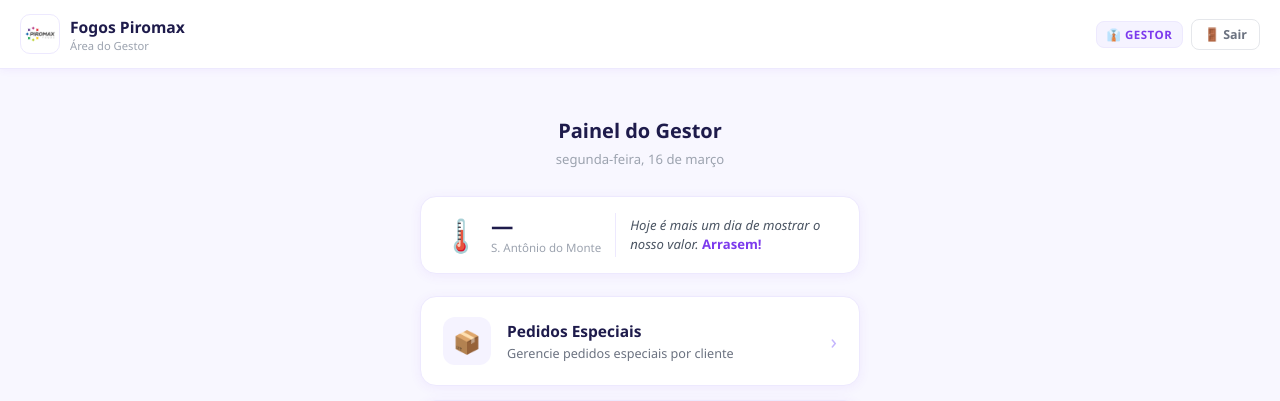
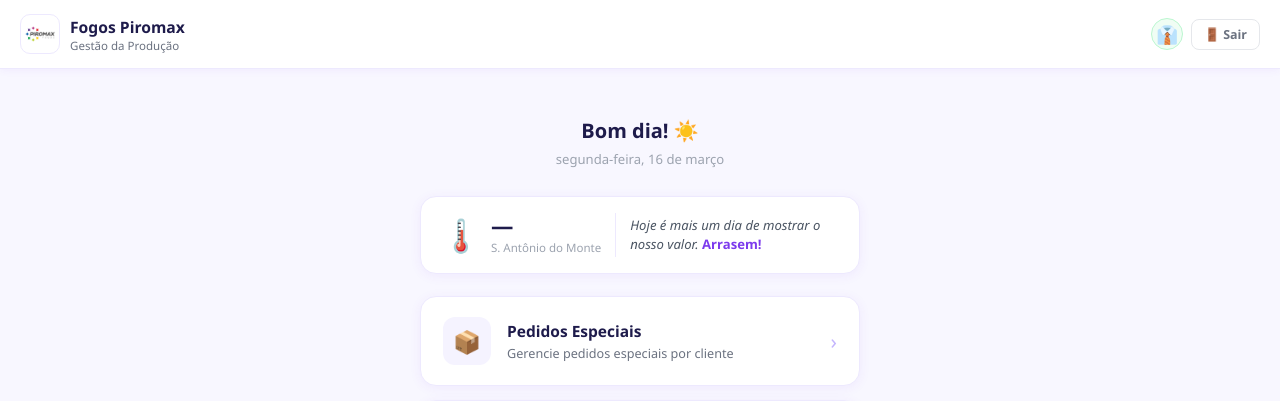
Before and after one commit to fogospiromax/controledeprodu-o, a Flask app: template templates/admin_hub.html in a window 1280 px wide. Shown: the top 401 px of the page. Run offline with Flask 3, Linux system fonts and the light colour scheme; the template is opened without the code that fills it, so the values that code supplies are empty; some libraries are stand-ins or nearby versions.

Commit message:
Update admin_hub.html

```diff
--- a/templates/admin_hub.html
+++ b/templates/admin_hub.html
@@ -29,16 +29,17 @@ header {
 .header-brand-text .sub { font-size: 0.7rem; color: #9ca3af; }
 .header-right { display: flex; align-items: center; gap: 8px; }
 .gestor-badge {
-  background: #f5f3ff; color: #7c3aed; border: 1.5px solid #ede9fe;
-  border-radius: 8px; padding: 5px 10px; font-size: 0.72rem; font-weight: 800;
-  letter-spacing: 0.5px;
+  width: 32px; height: 32px; border-radius: 50%; flex-shrink: 0;
+  background: #f0fdf4; border: 1.5px solid #bbf7d0;
+  display: flex; align-items: center; justify-content: center; font-size: 1.1rem;
 }
 .btn-logout {
   background: none; border: 1.5px solid #e5e7eb; border-radius: 8px;
   padding: 6px 12px; font-size: 0.78rem; font-weight: 600;
   color: #6b7280; text-decoration: none; transition: all 0.15s;
 }
-.btn-logout:hover { border-color: #c4b5fd; color: #7c3aed; }
+.btn-logout:hover { border-color: #86efac; color: #16a34a; }
+.header-brand-text .sub { font-size: 0.72rem; color: #6b7280; font-weight: 500; }
 
 .container { max-width: 480px; margin: 48px auto; padding: 0 20px; }
 .hub-title { font-size: 1.25rem; font-weight: 800; color: #1e1b4b; margin-bottom: 6px; text-align: center; }
@@ -101,16 +102,16 @@ header {
   </div>
   <div class="header-brand-text">
     <div class="title">Fogos Piromax</div>
-    <div class="sub">Área do Gestor</div>
+    <div class="sub">Gestão da Produção</div>
   </div>
   <div class="header-right">
-    <span class="gestor-badge">👔 GESTOR</span>
+    <span class="gestor-badge">👔</span>
     <a href="/admin/logout" class="btn-logout">🚪 Sair</a>
   </div>
 </header>
 
 <div class="container">
-  <div class="hub-title">Painel do Gestor</div>
+  <div class="hub-title" id="hubGreeting"></div>
   <div class="hub-date" id="hubDate"></div>
 
   <div class="info-card">
@@ -173,6 +174,9 @@ header {
   const d = new Date();
   const opts = { weekday: 'long', day: 'numeric', month: 'long' };
   document.getElementById('hubDate').textContent = d.toLocaleDateString('pt-BR', opts);
+  const h = d.getHours();
+  const g = h < 12 ? 'Bom dia! ☀️' : h < 18 ? 'Boa tarde! 🌤️' : 'Boa noite! 🌙';
+  document.getElementById('hubGreeting').textContent = g;
 })();
 
 const MSGS = [
```
